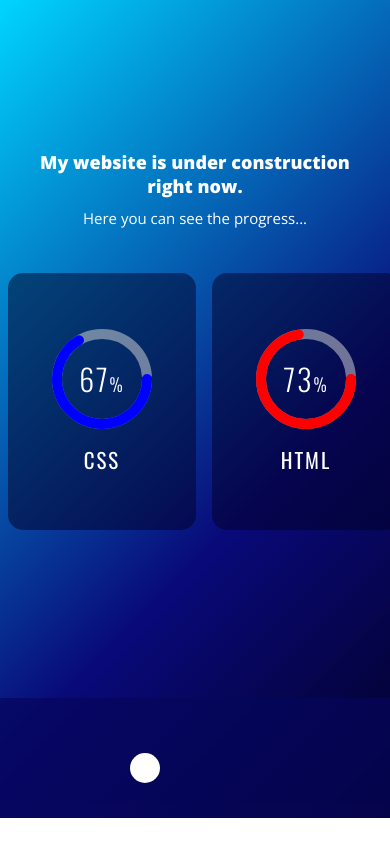
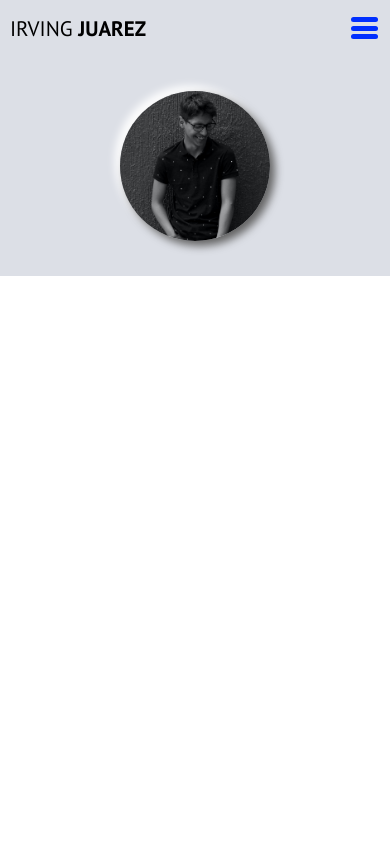
Before and after one commit to IrvingJuarez/irvingjuarez.github.io, a plain HTML site: page index.html in a window 390 px wide. Drawn offline with nearby package versions, Linux system fonts and the light colour scheme.

Commit message:
Changes in the html and css files and were added the js file with assets directory. In the design the header was changed completely. As well, the hamburger button was added and other things to make this more interactive.

```diff
--- /dev/null
+++ b/css/desktop.css
@@ -0,0 +1,15 @@
+.header-button{
+    display: none;
+}
+.header-nav{
+    display: flex;
+    justify-content: space-evenly;
+
+    font-family: 'Noto Sans', sans-serif;
+    font-weight: 400;
+    font-size: 1.6rem;
+}
+.header-nav a{
+    padding: 0 10px;
+    text-decoration: none;
+}
--- a/index.html
+++ b/index.html
@@ -6,64 +6,41 @@
     <meta name="viewport" content="width=device-width, initial-scale=1.0">
     <title>Irving Juarez</title>
     <link rel="stylesheet" href="./style.css">
+    <link rel="stylesheet" href="./css/desktop.css" media="(min-width: 550px)">
     <link rel="preconnect" href="https://fonts.gstatic.com">
-    <link href="https://fonts.googleapis.com/css2?family=Open+Sans:wght@300;800&family=Oswald:wght@300;400&display=swap" rel="stylesheet">
-    <link rel="shortcut icon" href="./assets/imagenes/favicon.svg">
+    <link href="https://fonts.googleapis.com/css2?family=Noto+Sans:wght@400;700&family=PT+Sans:wght@400;700&display=swap" rel="stylesheet">
 </head>
 <body>
     <header>
-        <div class="header-logo"></div>
-        <div class="header__text">
-            <h2>My website is under construction right now.</h2>
-            <p class="">Here you can see the progress...</p>
+        <div class="header-div">
+            IRVING <span>JUAREZ</span>
         </div>
+        <nav class="header-nav">
+            <a href="">Home</a>
+            <a href="">Blog</a>
+            <a href="">Portfolio</a>
+            <a href="">Contact</a>
+        </nav>
+        <button class="header-button" id="header-button" onclick="displayFloatNav()">
+            <div id="bar1"></div>
+            <div id="bar2"></div>
+            <div id="bar3"></div>
+        </button>
+        <section class="header__float-nav" id="header__float-nav">
+            <a href="">Home <span class="home-icon"></span></a>
+            <a href="">Blog <span class="blog-icon"></span></a>
+            <a href="">Portfolio <span class="portfolio-icon"></span></a>
+            <a href="">Contact <span class="contact-icon"></span></a>
+        </section>
     </header>
     <main>
-        <section>
-            <article class="graph-container">
-                <div class="percentage">
-                    <h2>67<span>%</span></h2>
-                </div>
-                <div class="metrics css">
-                    <svg>
-                        <circle cx="45" cy="45" r="45"></circle>
-                        <circle cx="45" cy="45" r="45"></circle>
-                    </svg>
-                </div>
-                <h2>CSS</h2>
-            </article>
-            <article class="graph-container">
-                <div class="percentage">
-                    <h2>73<span>%</span></h2>
-                </div>
-                <div class="metrics html">
-                    <svg>
-                        <circle cx="45" cy="45" r="45"></circle>
-                        <circle cx="45" cy="45" r="45"></circle>
-                    </svg>
-                </div>
-                <h2>HTML</h2>
-            </article>
-            <article class="graph-container">
-                <div class="percentage">
-                    <h2>58<span>%</span></h2>
-                </div>
-                <div class="metrics js">
-                    <svg>
-                        <circle cx="45" cy="45" r="45"></circle>
-                        <circle cx="45" cy="45" r="45"></circle>
-                    </svg>
-                </div>
-                <h2>JS</h2>
-            </article>
+        <section class="main__title">
+            <div class="main__title-photo">
+                <!-- <img src="./assets/images/avatar.jpg" alt="black and white photo of a male person smiling"> -->
+            </div>
         </section>
     </main>
-    <footer>
-        <div>
-            <a href="https://github.com/IrvingJuarez" class="github"></a>
-            <a href="https://twitter.com/juarez1_irving" class="twitter"></a>
-            <a href="https://www.linkedin.com/in/irving-juarez-36a973187/" class="linkedin"></a>
-        </div>
-    </footer>
+
+    <script src="./index.js"></script>
 </body>
 </html>
--- /dev/null
+++ b/index.js
@@ -0,0 +1,11 @@
+const headerButton = document.getElementById(`header-button`)
+const floatNav = document.getElementById(`header__float-nav`)
+const bar1 = document.getElementById(`bar1`), bar2 = document.getElementById(`bar2`), bar3 = document.getElementById(`bar3`)
+
+function displayFloatNav() {
+    if(floatNav.style.display == "flex"){
+        floatNav.style.display = "none"
+    }else{
+        floatNav.style.display = "flex"
+    }
+}
--- a/style.css
+++ b/style.css
@@ -1,215 +1,145 @@
 /*
-    Oswald: Light 300 & Regular 400
-    Open-sans: Light 300 & Extra-bold 800
-
-    font-family: 'Open Sans', sans-serif;
-    font-family: 'Oswald', sans-serif;
- */
+font-family: 'Noto Sans', sans-serif;
+    400 && 700
+font-family: 'PT Sans', sans-serif;
+    400 && 700
+*/
 
 *{
-    padding: 0px;
-    margin: 0px;
+    margin: 0;
+    padding: 0;
     box-sizing: border-box;
+}
+:root{
+    --mainColor: #dcdfe6;
+    --secondaryColor: #002FFF;
+    --outerNeomorph: 3px 3px 5px rgb(99, 99, 99), -3px -3px 5px white;
+    --innerNeomorph: inset -3px -3px 5px white, inset 3px 3px 5px rgb(99, 99, 99);
 }
 html{
     font-size: 62.5%;
 }
-body{
+header{
+    position: relative;
+    display: flex;
+    justify-content: space-between;
+    align-items: center;
     width: 100%;
-    height: 100%;
-    background: rgb(2,0,36);
-    background: linear-gradient(-45deg, rgba(2,0,36,1) 0%, rgba(9,9,121,1) 37%, rgba(0,212,255,1) 100%);
-    background-position: center;
-    background-size: contain;
-    background-repeat: no-repeat;
+    height: auto;
+    padding: 12px 0;
+
+    background-color: var(--mainColor);
 }
-header{
+.header-div{
+    margin: 0 10px;
+
+    font-family: 'PT Sans', sans-serif;
+    font-weight: 400;
+    font-size: 2.1rem;
+}
+.header-div span{
+    font-weight: 700;
+}
+.header-button{
     display: flex;
     flex-direction: column;
+    justify-content: space-evenly;
     align-items: center;
-    justify-content: center;
-    width: 100%;
+    width: 32px;
+    height: 32px;
+    margin: 0 10px;
+
+    border: 1px solid var(--mainColor);
+    background-color: transparent;
+}
+.header-button div{
+    width: 90%;
+    height: 5px;
+
+    background-color: var(--secondaryColor);
+    border-radius: 25px;
+    transition: 0.4seg;
+}
+.header-nav{
+    display: none;
+}
+.header__float-nav{
+    position: absolute;
+    display: none;
+    flex-direction: column;
+    justify-content: flex-start;
+    align-items: flex-start;
+    top: 90%;
+    right: 10px;
+    width: 50%;
     height: auto;
-    color: white;
-    font-family: 'Open Sans', sans-serif;
-    text-align: center;
-    padding: 30px 0;
+    padding: 10px;
 
-    /* border: 1px solid white; */
+    font-family: 'Noto Sans', sans-serif;
+    font-weight: 700;
+    font-size: 1.5rem;
+
+    background-color: var(--mainColor);
+    border-radius: 20px;
+    box-shadow: var(--outerNeomorph);
 }
-.header__text{
-    width: 90%;
-    max-width: 500px;
-    height: auto;
-    margin: 0 auto;
+.header__float-nav a{
+    display: flex;
+    align-items: center;
+    margin: 15px 0;
+    text-decoration: none;
 }
-.header__text h2{
+.header__float-nav a span{
     display: inline-block;
-    padding: 0 5px;
-    font-weight: 800;
-    font-size: 1.8rem;
-    padding-bottom: 10px;
+    width: 20px;
+    height: 20px;
+    margin: 0 10px;
+
+    background-position: center;
+    background-size: cover;
+    background-repeat: no-repeat;
+
+    /* border: 1px solid; */
 }
-.header__text p{
-    font-weight: 300;
-    font-size: 1.5rem;
+.home-icon{
+    background-image: url('./assets/icons/home.svg');
 }
-.header-logo{
-   width: 100px;
-   height: 100px;
-   background-image: url('./assets/iconos/new_isotipo.svg');
-   background-position: center;
-   background-size: contain;
-   background-repeat: no-repeat;
-   margin: 10px 0;
-
-   /* border: 1px solid white; */
+.blog-icon{
+    background-image: url('./assets/icons/writing.svg');
+}
+.portfolio-icon{
+    background-image: url('./assets/icons/briefcase.svg');
+}
+.contact-icon{
+    background-image: url('./assets/icons/letter.svg');
 }
 main{
     width: 100%;
     height: auto;
-    margin-bottom: 150px;
 
-    /* border: 1px solid white; */
+    background-color: var(--mainColor);
 }
-main section{
-    display: flex;
-    height: 290px;
-    width: auto;
-    max-width: 648px;
-    margin: 0 auto 30px auto;
-    padding: 15px 0;
-    overflow-x: scroll;
-    overscroll-behavior-x: contain;
-    scroll-snap-type: x proximity;
-}
-main section::-webkit-scrollbar {
-    background-color: rgba(220, 220, 220, 0.5);
-    height: 3px;
-}
-main section::-webkit-scrollbar-thumb {
-    background-color: white;
-}
-.graph-container{
-    position: relative;
-    display: flex;
-    flex-direction: column;
-    align-items: center;
-    justify-content: center;
-    scroll-snap-align: center;
-    width: 50%;
-    min-width: 188px;
-    max-width: 200px;
-    height: 257px;
-    margin: 0 8px;
-    padding: 5px;
-    border-radius: 15px;
-    box-shadow: 0 4px 8 px rgba(89, 73, 30, 0.16);
-    text-align: center;
-
-    background-color: rgba(2,0,36,0.5);
-}
-.metrics{
-    width: 100px;
-    height: 100px;
-}
-.metrics svg{
-    width: 100px;
-    height: 100px;
-}
-.metrics svg circle{
-    width: 100px;
-    height: 100px;
-    fill: none;
-    stroke-width: 10px;
-    transform: translate(5px, 5px);
-    /* stroke-dashoffset: 440; */
-}
-.metrics svg circle:first-child{
-    stroke-dasharray: 280;
-    stroke: rgba(220, 220, 220, 0.5);
-}
-.css circle:nth-child(2){
-    stroke-dasharray: calc( (67*280) / 100 );
-    stroke: blue;
-    stroke-linecap: round;
-}
-.html circle:nth-child(2){
-    stroke-dasharray: calc( (73*280) / 100 );
-    stroke: red;
-    stroke-linecap: round;
-}
-.js circle:nth-child(2){
-    stroke-dasharray: calc( (58*280) / 100 );
-    stroke: yellow;
-    stroke-linecap: round;
-}
-article h2{
-    font-family: 'Oswald', sans-serif;
-    font-weight: 400;
-    font-size: 2.1rem;
-    letter-spacing: 0.2rem;
-    color: white;
-    padding-top: 15px;
-}
-.percentage{
-    position: absolute;
-    display: flex;
-    justify-content: center;
-    align-items: center;
-    top: 75px;
-    left: calc(50% - 30px);
-    width: 60px;
-    height: 60px;
-
-    /* border: 1px solid white; */
-}
-.percentage h2{
-    display: inline-block;
-    font-family: 'Oswald', sans-serif;
-    font-weight: 300;
-    font-size: 3rem;
-    padding: 0;
-}
-.percentage span{
-    font-size: 1.8rem;
-}
-footer{
+.main__title{
     display: flex;
     justify-content: center;
     align-items: center;
     width: 100%;
-    height: auto;
-    background-color: rgba(7, 7, 92, 0.7);
+    height: 220px;
+
+    /* border: 1px solid; */
 }
-footer div{
+.main__title-photo{
     display: flex;
+    justify-content: center;
     align-items: center;
-    justify-content: space-around;
     width: 150px;
-    height: auto;
-    margin: 50px 0 30px 0;
+    height: 150px;
 
-    /* border: 1px solid white; */
+    background-position: center;
+    background-size: cover;
+    background-repeat: no-repeat;
+    background-image: url('./assets/images/avatar.jpg');
+
+    border-radius: 100%;
+    box-shadow: 5px 5px 9px rgb(99, 99, 99), -5px -5px 9px white;
 }
-footer div a{
-    width: 30px;
-    height: 30px;
-    margin: 5px 0;
-    background-position: center;
-    background-repeat: no-repeat;
-    background-size: cover;
-
-    /* border: 1px solid white; */
-}
-.twitter{
-    background-image: url('./assets/iconos/twitter.svg');
-}
-.linkedin{
-    background-image: url('./assets/iconos/linkedin.svg');
-}
-.github{
-    border-radius: 16px;
-    background-color: white;
-    background-image: url('./assets/iconos/github.svg');
-}
```
Also changed, not shown: assets/icons/briefcase.svg (added), assets/icons/home.svg (added), assets/icons/letter.svg (added), assets/icons/writing.svg (added), assets/images/avatar.jpg (added), 1 other file.
